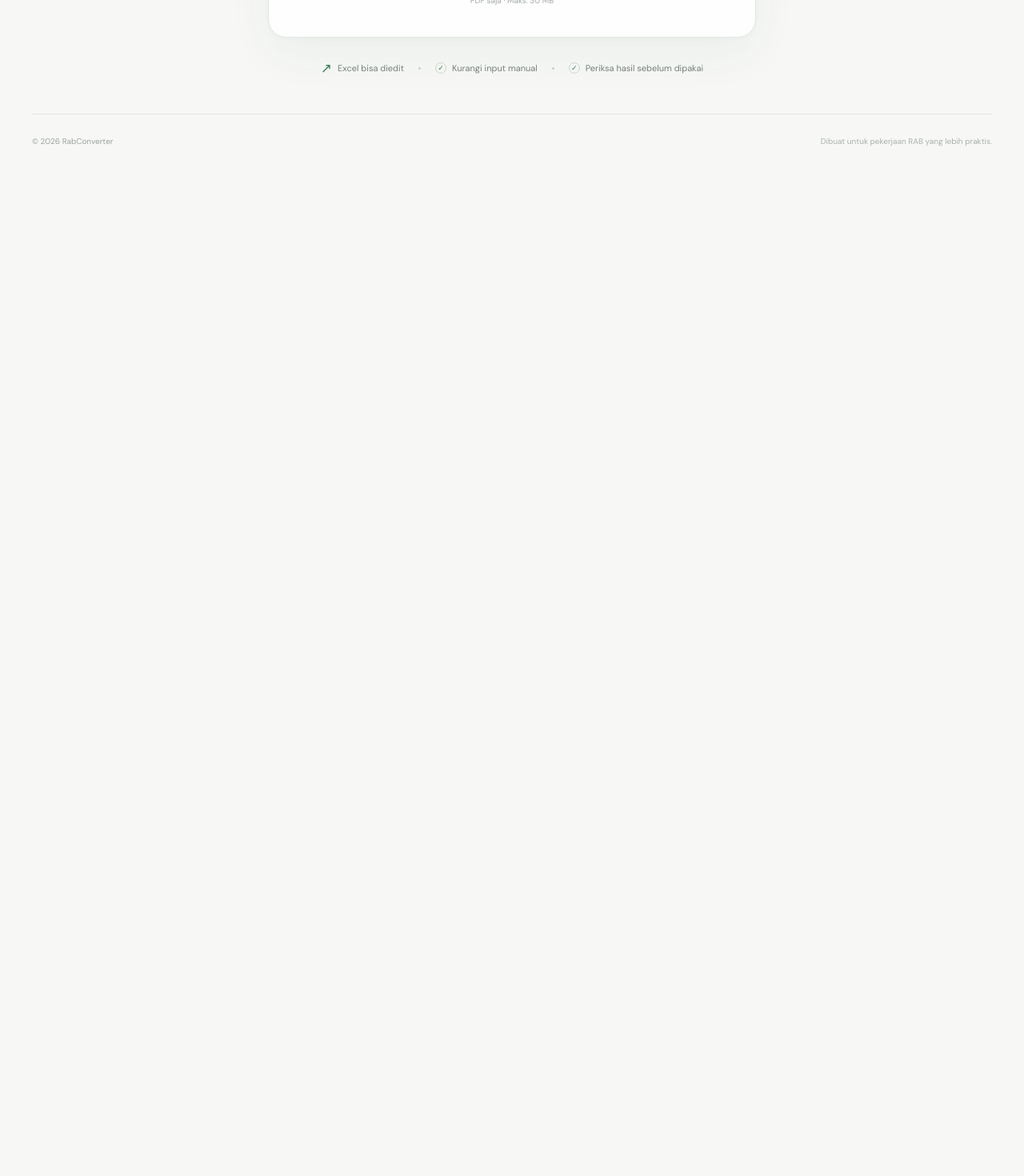
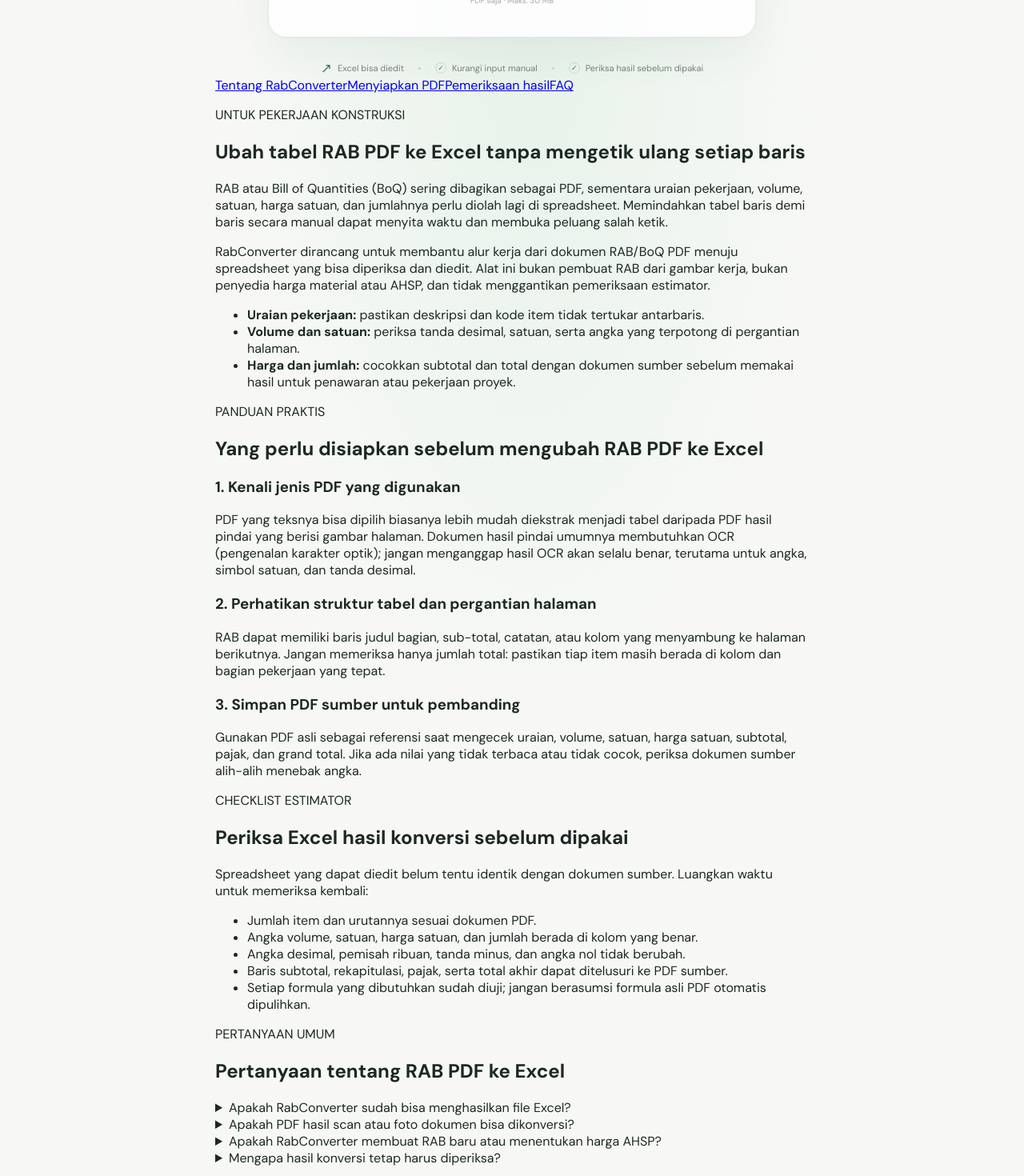
Before and after one commit to fsoeltoni-rabconverter/rabconverter, a React (Vite) app: page / in a window 1280 px wide. Shown: the part 720-2190 px from the top of the page at 80% size. Before the commit the page ends 930 px from the top, so only its background shows below. Built offline with nearby package versions, Linux system fonts and the light colour scheme.

Commit message:
Add useful RAB PDF SEO content and FAQ

```diff
--- a/src/App.tsx
+++ b/src/App.tsx
@@ -142,6 +142,72 @@
           <span className="reassurance-separator" />
           <div className="reassurance-item"><span className="reassurance-check">✓</span><span>Periksa hasil sebelum dipakai</span></div>
         </div>
+
+        <section className="seo-content" aria-label="Panduan RAB PDF ke Excel">
+          <nav className="content-nav" aria-label="Navigasi panduan">
+            <a href="#tentang-rabconverter">Tentang RabConverter</a>
+            <a href="#siapkan-pdf">Menyiapkan PDF</a>
+            <a href="#periksa-hasil">Pemeriksaan hasil</a>
+            <a href="#faq">FAQ</a>
+          </nav>
+
+          <section className="content-block" id="tentang-rabconverter">
+            <p className="content-eyebrow">UNTUK PEKERJAAN KONSTRUKSI</p>
+            <h2>Ubah tabel RAB PDF ke Excel tanpa mengetik ulang setiap baris</h2>
+            <p>RAB atau Bill of Quantities (BoQ) sering dibagikan sebagai PDF, sementara uraian pekerjaan, volume, satuan, harga satuan, dan jumlahnya perlu diolah lagi di spreadsheet. Memindahkan tabel baris demi baris secara manual dapat menyita waktu dan membuka peluang salah ketik.</p>
+            <p>RabConverter dirancang untuk membantu alur kerja dari dokumen RAB/BoQ PDF menuju spreadsheet yang bisa diperiksa dan diedit. Alat ini bukan pembuat RAB dari gambar kerja, bukan penyedia harga material atau AHSP, dan tidak menggantikan pemeriksaan estimator.</p>
+            <ul className="content-list">
+              <li><strong>Uraian pekerjaan:</strong> pastikan deskripsi dan kode item tidak tertukar antarbaris.</li>
+              <li><strong>Volume dan satuan:</strong> periksa tanda desimal, satuan, serta angka yang terpotong di pergantian halaman.</li>
+              <li><strong>Harga dan jumlah:</strong> cocokkan subtotal dan total dengan dokumen sumber sebelum memakai hasil untuk penawaran atau pekerjaan proyek.</li>
+            </ul>
+          </section>
+
+          <section className="content-block" id="siapkan-pdf">
+            <p className="content-eyebrow">PANDUAN PRAKTIS</p>
+            <h2>Yang perlu disiapkan sebelum mengubah RAB PDF ke Excel</h2>
+            <h3>1. Kenali jenis PDF yang digunakan</h3>
+            <p>PDF yang teksnya bisa dipilih biasanya lebih mudah diekstrak menjadi tabel daripada PDF hasil pindai yang berisi gambar halaman. Dokumen hasil pindai umumnya membutuhkan OCR (pengenalan karakter optik); jangan menganggap hasil OCR akan selalu benar, terutama untuk angka, simbol satuan, dan tanda desimal.</p>
+            <h3>2. Perhatikan struktur tabel dan pergantian halaman</h3>
+            <p>RAB dapat memiliki baris judul bagian, sub-total, catatan, atau kolom yang menyambung ke halaman berikutnya. Jangan memeriksa hanya jumlah total: pastikan tiap item masih berada di kolom dan bagian pekerjaan yang tepat.</p>
+            <h3>3. Simpan PDF sumber untuk pembanding</h3>
+            <p>Gunakan PDF asli sebagai referensi saat mengecek uraian, volume, satuan, harga satuan, subtotal, pajak, dan grand total. Jika ada nilai yang tidak terbaca atau tidak cocok, periksa dokumen sumber alih-alih menebak angka.</p>
+          </section>
+
+          <section className="content-block" id="periksa-hasil">
+            <p className="content-eyebrow">CHECKLIST ESTIMATOR</p>
+            <h2>Periksa Excel hasil konversi sebelum dipakai</h2>
+            <p>Spreadsheet yang dapat diedit belum tentu identik dengan dokumen sumber. Luangkan waktu untuk memeriksa kembali:</p>
+            <ul className="content-list">
+              <li>Jumlah item dan urutannya sesuai dokumen PDF.</li>
+              <li>Angka volume, satuan, harga satuan, dan jumlah berada di kolom yang benar.</li>
+              <li>Angka desimal, pemisah ribuan, tanda minus, dan angka nol tidak berubah.</li>
+              <li>Baris subtotal, rekapitulasi, pajak, serta total akhir dapat ditelusuri ke PDF sumber.</li>
+              <li>Setiap formula yang dibutuhkan sudah diuji; jangan berasumsi formula asli PDF otomatis dipulihkan.</li>
+            </ul>
+          </section>
+
+          <section className="content-block faq-block" id="faq">
+            <p className="content-eyebrow">PERTANYAAN UMUM</p>
+            <h2>Pertanyaan tentang RAB PDF ke Excel</h2>
+            <details>
+              <summary>Apakah RabConverter sudah bisa menghasilkan file Excel?</summary>
+              <p>Belum pada versi preview ini. Halaman saat ini baru mendemonstrasikan pemilihan file; pemrosesan PDF dan pembuatan XLSX belum diaktifkan. File yang dipilih tidak dikirim ke server.</p>
+            </details>
+            <details>
+              <summary>Apakah PDF hasil scan atau foto dokumen bisa dikonversi?</summary>
+              <p>Dukungan PDF hasil scan dan OCR belum tersedia untuk diverifikasi di versi preview ini. Kemampuan tersebut tidak dijanjikan sampai fungsi konversinya diuji dan diaktifkan.</p>
+            </details>
+            <details>
+              <summary>Apakah RabConverter membuat RAB baru atau menentukan harga AHSP?</summary>
+              <p>Tidak. Fokus produk adalah membantu pemindahan tabel RAB/BoQ yang sudah ada dari PDF ke spreadsheet. Penyusunan lingkup pekerjaan, perhitungan volume dari gambar kerja, dan penentuan harga satuan adalah pekerjaan yang berbeda.</p>
+            </details>
+            <details>
+              <summary>Mengapa hasil konversi tetap harus diperiksa?</summary>
+              <p>Tata letak PDF bervariasi dan tabel dapat terpotong, berpindah halaman, atau memakai format angka yang berbeda. Pengecekan terhadap dokumen sumber penting sebelum spreadsheet digunakan untuk pekerjaan atau penawaran.</p>
+            </details>
+          </section>
+        </section>
       </main>
 
       <footer className="footer">
```
